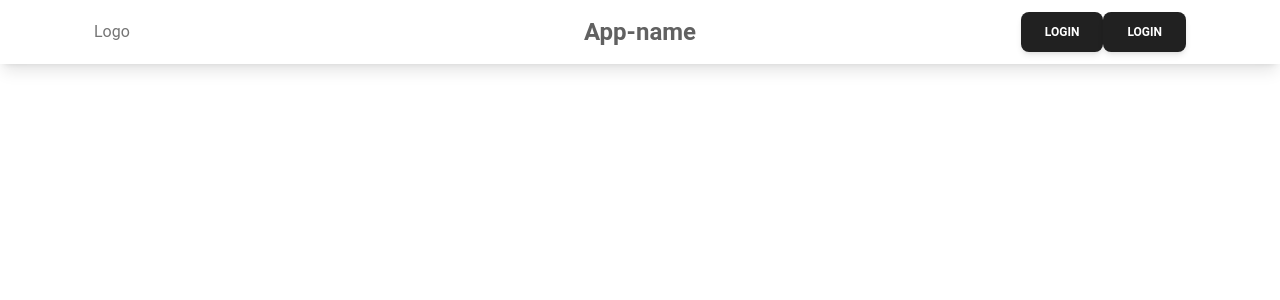
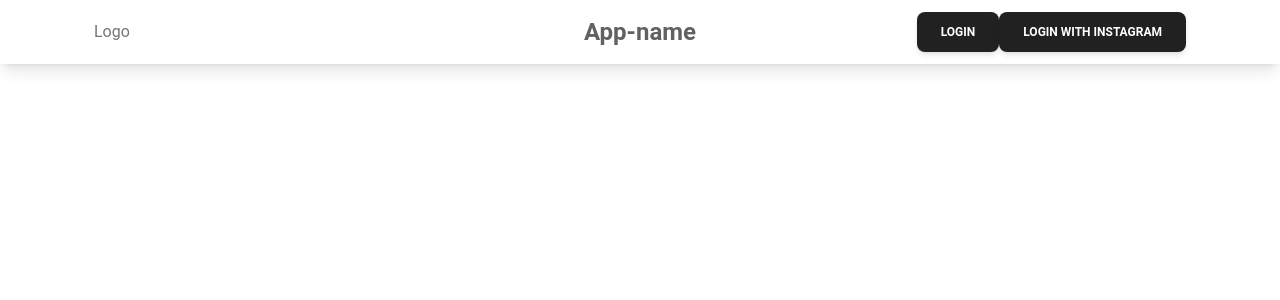
Before and after one commit to Aarize29/instalucky, a React (Vite) app in the folder client/: page / in a window 1280 px wide. Shown: the top 300 px of the page. Built offline with nearby package versions, Linux system fonts and the light colour scheme.

Commit message:
added insta login

```diff
--- a/client/src/components/Navbar.jsx
+++ b/client/src/components/Navbar.jsx
@@ -55,7 +55,7 @@ const Navbar = () => {
                     Login
                 </Button>
                 <Button  onClick={loginwithinstagram}>
-                Login
+                Login with Instagram
             </Button>
                 </div>
                 :
```
